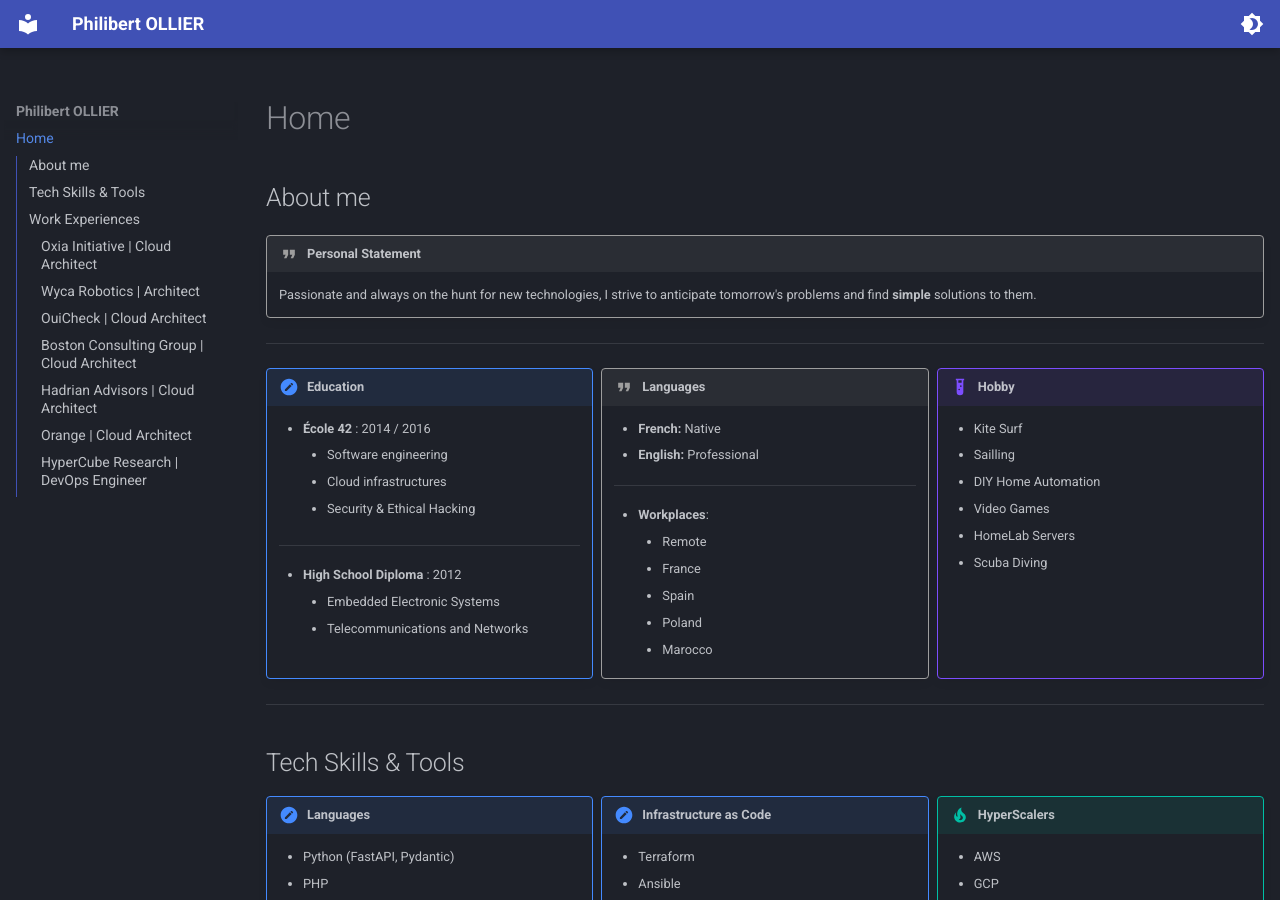
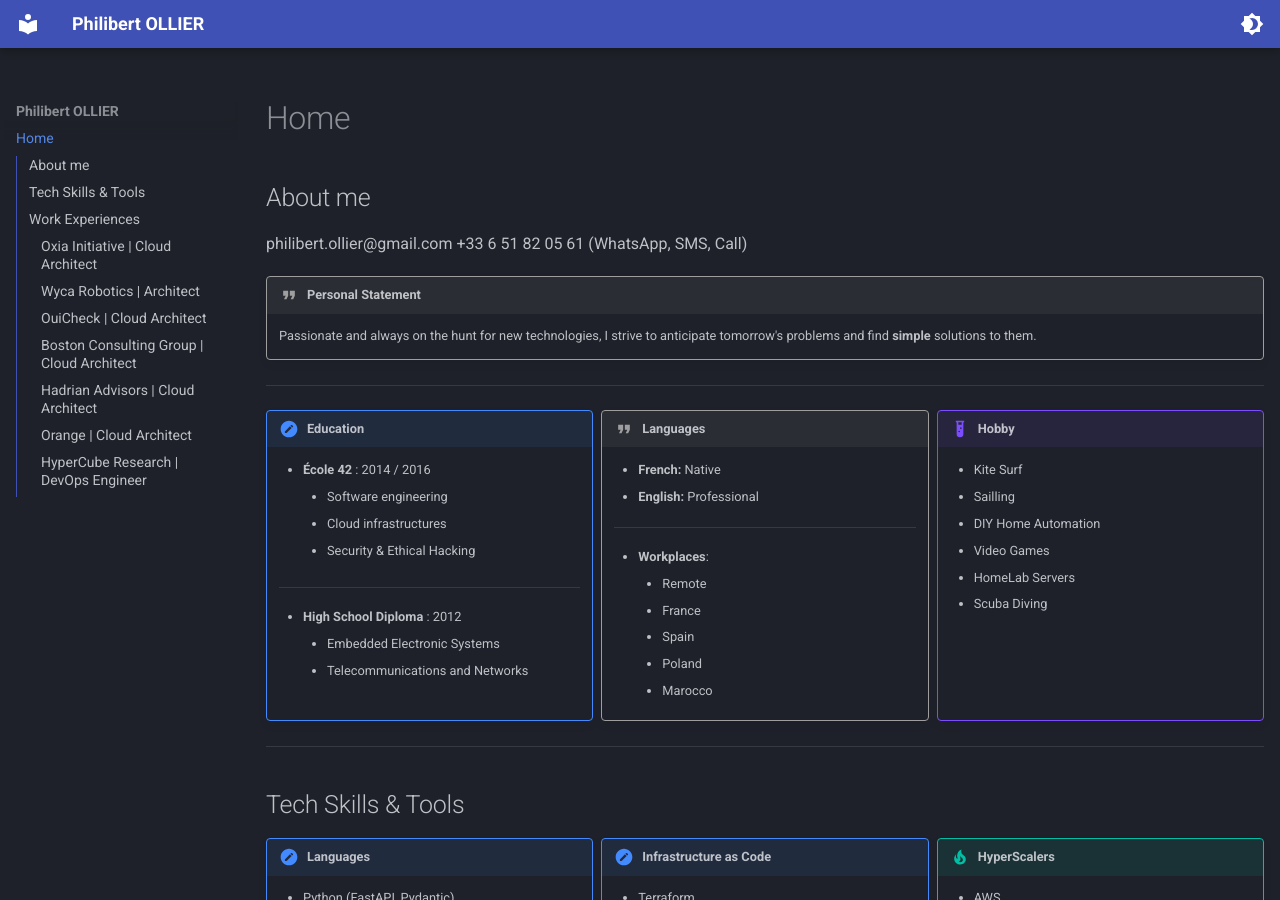
Before and after one commit to pollier/philibert.io, an MkDocs documentation site: the page built from docs/index.md, in a window 1280 px wide and 900 px high. Built offline with MkDocs 1.6.1 and Material for MkDocs 9.7.7, drawn with Linux system fonts in a browser that asks for light colours.

Commit message:
add number  and mail

```diff
--- a/docs/index.md
+++ b/docs/index.md
@@ -1,5 +1,8 @@
 
 ## About me
+philibert.ollier@gmail.com
++33 6 51 82 05 61 (WhatsApp, SMS, Call)
+
 
 !!! quote "Personal Statement"
 
```
